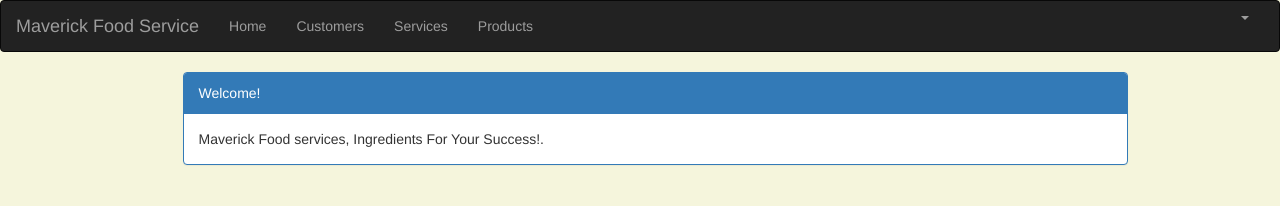
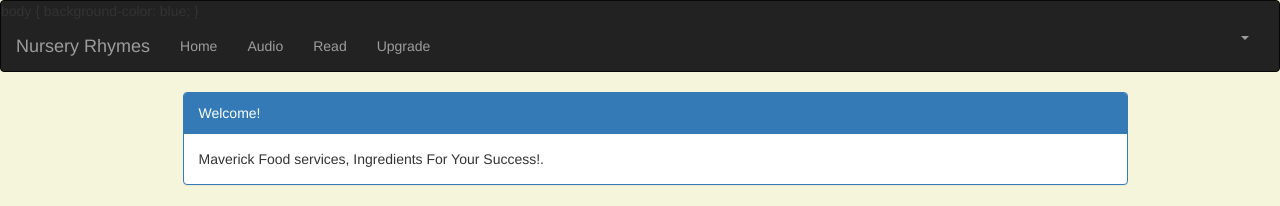
Before and after one commit to emilybuettner/group3rhyme, a Django app: page /service_list in a window 1280 px wide. Shown: the top 206 px of the page. Run offline with Django 3.2, Linux system fonts and the light colour scheme; the visitor is signed in with stand-in values (Sample User, id 1); data that the repository does not hold is empty; some libraries are stand-ins or nearby versions.

Commit message:
Testing for Jarred

```diff
--- a/mfscrm/crm/static/css/portfolio.css
+++ b/mfscrm/crm/static/css/portfolio.css
@@ -1,9 +1,10 @@
 
 body {
     padding-left: 15px;
+    background-color: lightblue;
 }
 
 h1 a {
-    color: #FCA205;
+    color: lightblue;
     font-family: 'cursive';
 }
--- a/mfscrm/crm/templates/crm/base.html
+++ b/mfscrm/crm/templates/crm/base.html
@@ -3,7 +3,7 @@
 
 <html lang="en">
 <head>
-    <title>Maverick Food Services</title>
+    <title>Nursery Rhymes</title>
     <meta charset="utf-8">
     <meta name="viewport" content="width=device-width, initial-scale=1">
     <link rel="stylesheet" href="https://maxcdn.bootstrapcdn.com/bootstrap/3.3.7/css/bootstrap.min.css">
@@ -24,14 +24,14 @@
         /* Set gray background color and 100% height */
         .sidenav {
             padding-top: 20px;
-            background-color: #f1f1f1;
+            background-color: #add8e6;
             height: 100%;
         }
 
         /* Set black background color, white text and some padding */
         footer {
-            background-color: #555;
-            color: white;
+            background-color: lightblue;
+            color: blue;
             padding: 15px;
         }
 
@@ -50,6 +50,9 @@
 </head>
 <body id="app-layout">
 <nav class="navbar navbar-inverse">
+    body {
+            background-color: blue;
+        }
     <div class="container-fluid">
         <div class="navbar-header">
 
@@ -64,15 +67,15 @@
 
             <!-- Branding Image -->
             <a class="navbar-brand" href="/">
-                Maverick Food Service
+                Nursery Rhymes
             </a>
         </div>
         <div class="collapse navbar-collapse" id="myNavbar">
             <ul class="nav navbar-nav">
                 <li><a href="{% url 'crm:home' %}">Home</a></li>
-                <li><a href="{% url 'crm:customer_list' %}">Customers</a></li>
-               <li><a href="{% url 'crm:service_list' %}">Services</a></li>
-                <li><a href="{% url 'crm:product_list' %}">Products</a></li>
+                <li><a href="{% url 'crm:customer_list' %}">Audio</a></li>
+               <li><a href="{% url 'crm:service_list' %}">Read</a></li>
+                <li><a href="{% url 'crm:product_list' %}">Upgrade</a></li>
 
             </ul>
             <ul class="nav navbar-nav navbar-right">
@@ -103,8 +106,8 @@
                             <div class="thumbnail">
                                 <img src="{% static "images/customer.jpg" %}" alt="customer"/>
                                 <div class="caption">
-                                    <h2>Customer</h2>
-                                    <p>Delighting customers and giving them a great dining experience is our main goal. </p>
+                                    <h2>Audio</h2>
+                                    <p>Fall alseep to nursery rhymes. </p>
                                     {% if user.is_authenticated %}
                                         <p><a class="btn btn-default" href="{% url 'crm:customer_list' %}"
                                               role="button">View
@@ -117,8 +120,8 @@
                             <div class="thumbnail">
                                 <img src="{% static "images/cupcakes.jpeg" %}" alt="cupcakes"/>
                                 <div class="caption">
-                                    <h2>Products</h2>
-                                    <p>High quality products at affordable prices.</p>
+                                    <h2>Read</h2>
+                                    <p>Learn to read with popular nursery rhymes.</p>
                                     <p><a class="btn btn-default" href="{% url 'crm:service_list' %}"
                                            role="button">View
                                         details &raquo;</a></p>
@@ -129,8 +132,8 @@
                             <div class="thumbnail">
                                 <img src="{% static "images/lunch.jpeg" %}" alt="lunch"/>
                                 <div class="caption">
-                                    <h2>Services</h2>
-                                    <p>Our food and services are second to none.</p>
+                                    <h2>Upgrade</h2>
+                                    <p>Upgrade with new features to enhance user experience.</p>
                                     <p><a class="btn btn-default" href="{% url 'crm:product_list' %}" role="button">View
                                         details &raquo;</a></p>
                                 </div>
--- a/mfscrm/crm/templates/crm/service_list.html
+++ b/mfscrm/crm/templates/crm/service_list.html
@@ -3,7 +3,7 @@
     <html>
     <head>
         <meta charset="UTF-8">
-        <title>Maverick Food service</title>
+        <title>Nursery Rhymes</title>
         <link rel="stylesheet" href="https://maxcdn.bootstrapcdn.com/bootstrap/3.3.4/css/bootstrap.min.css">
 
     </head>
```
